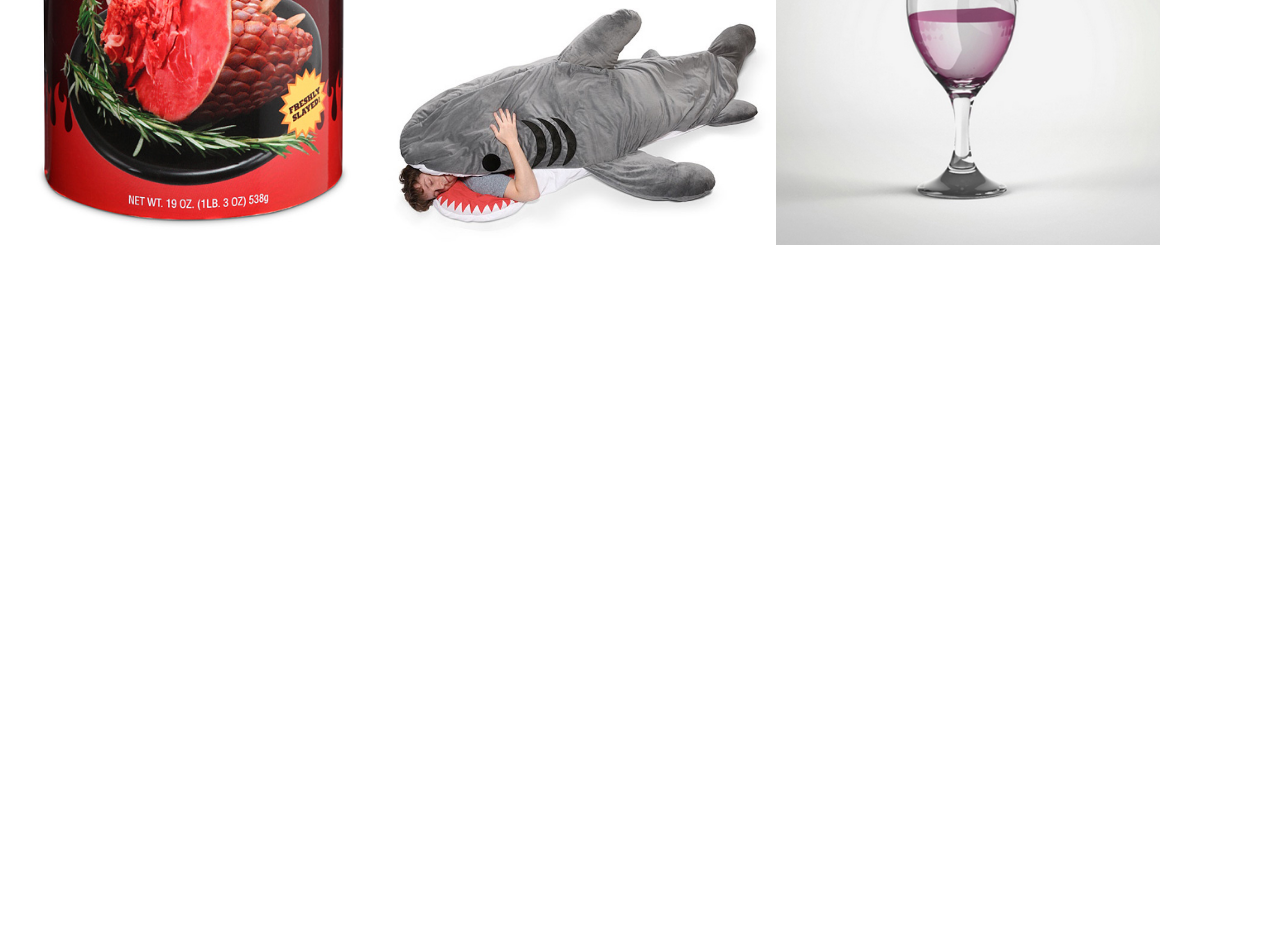
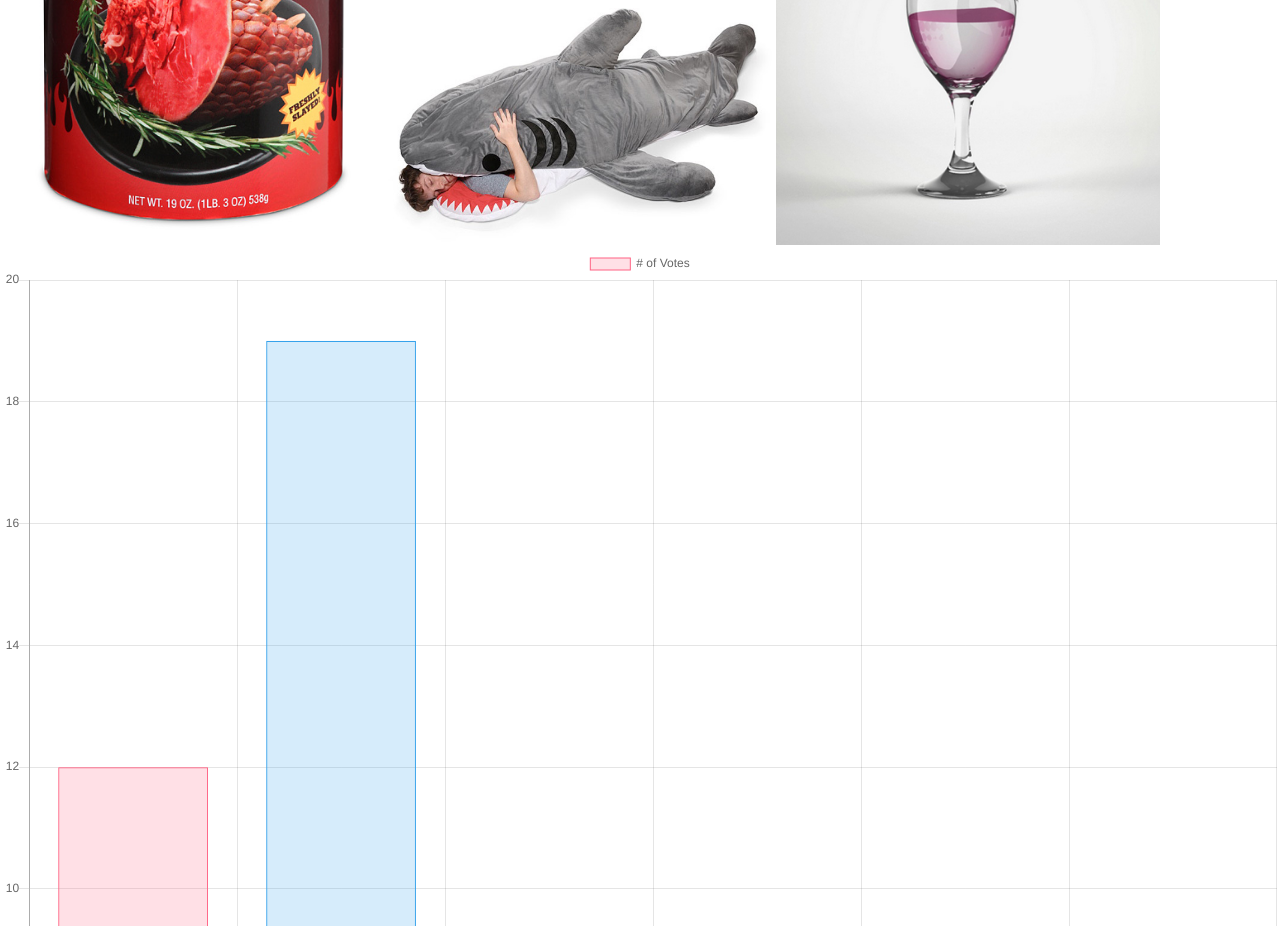
Before and after one commit to DwayneWayneJr/Bus-Mall, a plain HTML site: page index.html in a window 1280 px wide. Shown: the part 334-1260 px from the top of the page. Before the commit the page ends 800 px from the top, so only its background shows below. Drawn offline with nearby package versions, Linux system fonts and the light colour scheme.

Commit message:
added graph to put into lab 12

```diff
--- a/index.html
+++ b/index.html
@@ -17,7 +17,10 @@
     <img id="rightFavorite" src="">
   </section>
 
+  <canvas id="myChart" width="400" height="400"></canvas>
 
+
+  <script src="https://cdnjs.cloudflare.com/ajax/libs/Chart.js/2.8.0/Chart.bundle.js"></script>
   <script src="js/app.js"></script>
 </body>
 
--- a/js/app.js
+++ b/js/app.js
@@ -30,10 +30,29 @@ function FavoriteItem(name, image) {
 // to select from array of images
 // return random number between 0-1
 function randomFavoriteItem() {
-  var randomNumber = Math.floor(Math.random() * allImages.length);
+  var randomFavoriteItem = Math.floor(Math.random() * allImages.length);
   console.log(allImages.length);
-  return randomNumber;
-}
+  return randomFavoriteItem;
+};
+
+// function displayImage(){
+//   var randomImages = [];
+//   randomImages[0] = randomFavoriteItem();
+//   randomImages[1] = randomFavoriteItem();
+
+//   while(randomImages[0] === randomImages[1]) {
+//     console.log('double trouble');
+//     randomImages[1] = randomFavoriteItem();
+//   }
+//   randomImages[2] = randomFavoriteItem();
+//   while(randomImages[2] === randomImages[1] || randomImages[2] === randomImages[0]){
+//     console.log('double trouble');
+//     randomImages[2] = randomFavoriteItem();
+//   }
+//   for(var i = 0; i < 3; i++) {
+
+//   }
+// }
 
 // create function to render to screen
 function renderFavoriteItem() {
@@ -129,3 +148,41 @@ renderFavoriteItem();
 
 favoriteItemImage.addEventListener('click', clickedOnFavorite);
 // console.log(allImages);
+
+var ctx = document.getElementById('myChart').getContext('2d');
+var myChart = new Chart(ctx, {
+  type: 'bar',
+  data: {
+    labels: ['Red', 'Blue', 'Yellow', 'Green', 'Purple', 'Orange'],
+    datasets: [{
+      label: '# of Votes',
+      data: [12, 19, 3, 5, 2, 3],
+      backgroundColor: [
+        'rgba(255, 99, 132, 0.2)',
+        'rgba(54, 162, 235, 0.2)',
+        'rgba(255, 206, 86, 0.2)',
+        'rgba(75, 192, 192, 0.2)',
+        'rgba(153, 102, 255, 0.2)',
+        'rgba(255, 159, 64, 0.2)'
+      ],
+      borderColor: [
+        'rgba(255, 99, 132, 1)',
+        'rgba(54, 162, 235, 1)',
+        'rgba(255, 206, 86, 1)',
+        'rgba(75, 192, 192, 1)',
+        'rgba(153, 102, 255, 1)',
+        'rgba(255, 159, 64, 1)'
+      ],
+      borderWidth: 1
+    }]
+  },
+  options: {
+    scales: {
+      yAxes: [{
+        ticks: {
+          beginAtZero: true
+        }
+      }]
+    }
+  }
+});
```
